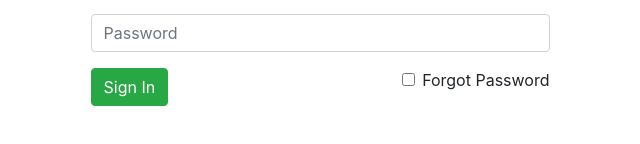
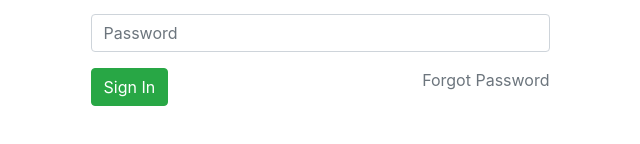
Before and after one commit to hannalalia/health-monitoring, a React (Create React App) app: page /Login in a window 1280 px wide. Shown: the part 336-480 px from the top of the page, without its empty margins (320-960 px from the left). Built offline with nearby package versions, Linux system fonts and the light colour scheme.

Commit message:
replace checkbox with link for forgot password

```diff
--- a/src/components/Login.js
+++ b/src/components/Login.js
@@ -15,7 +15,7 @@ function Login(){
                 </Form.Group>
                 <div className="d-flex flex-column flex-md-row justify-content-between">
                     <Button variant="success" type="submit">Sign In</Button>
-                    <Form.Check type="checkbox" label="Forgot Password" />
+                    <a href="/Reset" className="text-muted">Forgot Password</a>
                 </div>
 
             </Form>
```
